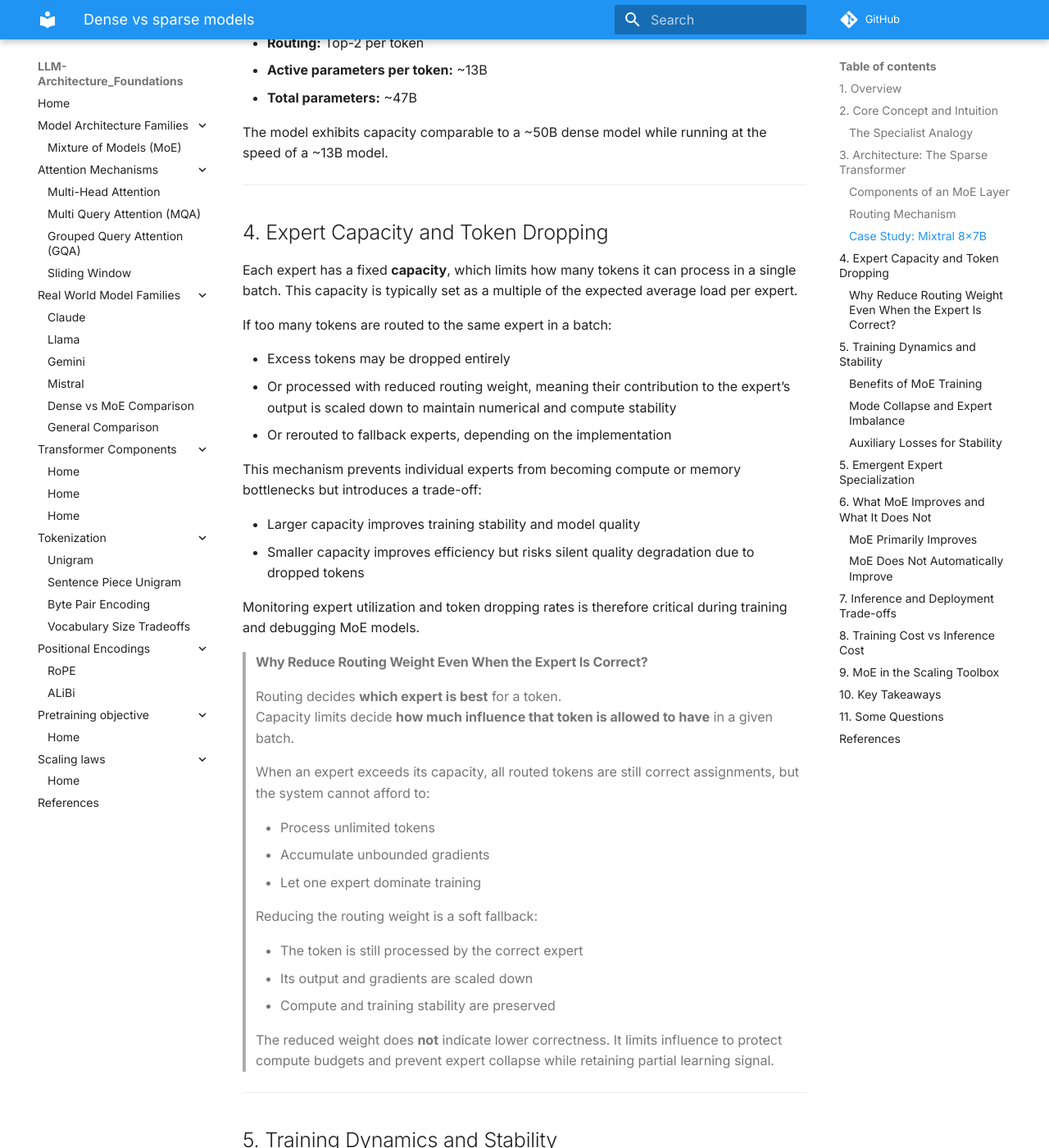
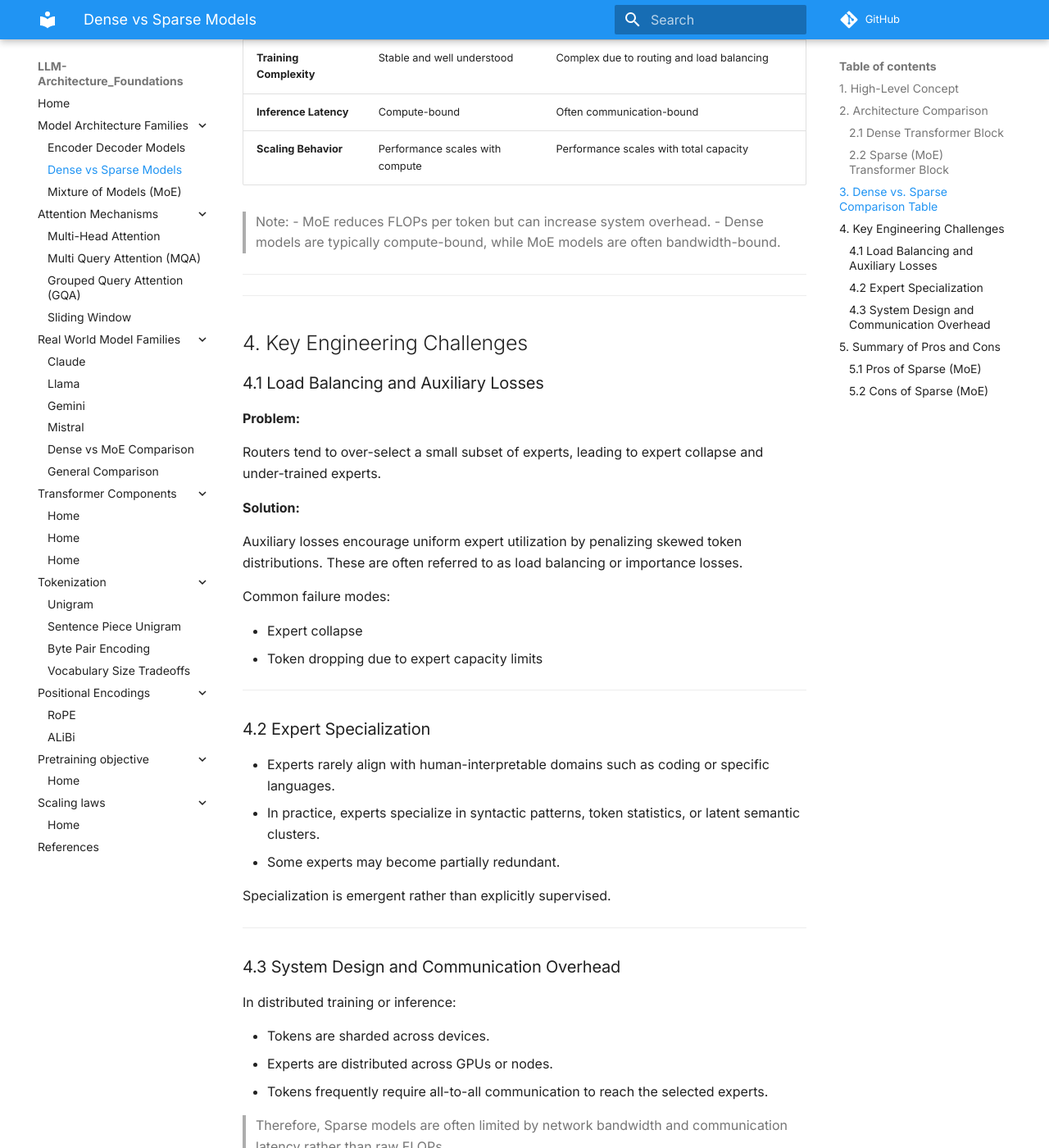
Before and after one commit to saurabhiit2007/LLM-Architecture-Foundations, an MkDocs documentation site: the page built from docs/model_architecture_families/dense_vs_sparse_models.md, in a window 1280 px wide and 1400 px high, scrolled down 1899 px. Shown: the whole window at 82% size. Built offline with MkDocs 1.6.1 and Material for MkDocs 9.7.7, drawn with Linux system fonts in a browser that asks for light colours; comment, search, counter and statistics services are not loaded; some of the changed text lies outside the part shown.

Commit message:
added dense vs sparse models

```diff
--- a/docs/model_architecture_families/dense_vs_sparse_models.md
+++ b/docs/model_architecture_families/dense_vs_sparse_models.md
@@ -1,260 +1,153 @@
-## 1. Overview
+## 1. High-Level Concept
 
-Mixture of Experts (MoE) is an architectural paradigm that enables scaling model capacity to frontier levels while keeping per-token inference compute manageable. It allows a model to store far more knowledge than a dense model with similar inference cost, making it a key technique behind models such as GPT-4, Mixtral, and Grok.
+The fundamental difference between Dense and Sparse models lies in the relationship between **Active Parameters** and **Total Parameters**.
+
+- **Dense Models (e.g., LLaMA 3, GPT-3):**
+  All model parameters are activated for every token. Increasing model capacity directly increases per-token compute and memory cost.
+
+
+- **Sparse Models / Mixture of Experts (MoE) (e.g., Mixtral, some DeepSeek variants):**
+  The model contains a large pool of parameters, but only a small subset is activated per token. This enables scaling model capacity faster than per-token compute, although system-level costs still increase.
+
+> Note: MoE decouples total parameter count from per-token compute, but does not eliminate compute, memory, or system overhead.
 
 ---
 
-## 2. Core Concept and Intuition
+---
 
-In a standard **dense Transformer**, every parameter participates in processing every token.
+## 2. Architecture Comparison
 
-**The problem with dense scaling**
+### 2.1 Dense Transformer Block
 
-- Increasing parameters increases capacity
-- But inference cost, latency, and memory usage scale linearly with model size
+In a standard Transformer layer, each token passes through:
 
-**The MoE solution**
+1. Self-Attention
+2. A single dense Feed-Forward Network (FFN)
 
-MoE decouples **model capacity** from **inference compute** by activating only a small subset of parameters for each token.
-
-### The Specialist Analogy
-
-Instead of one generalist handling all tasks, imagine a panel of specialists.
-
-- A routing system decides which specialists should handle each input
-- Only those specialists are consulted
-
-Key distinction:
-
-- **Total parameters** represent the full knowledge capacity
-- **Active parameters** determine inference cost for a given token
+All FFN parameters are evaluated for every token.
 
 ---
 
-## 3. Architecture: The Sparse Transformer
+### 2.2 Sparse (MoE) Transformer Block
 
-An MoE model is identical to a standard Transformer except that the **Feed-Forward Network (FFN)** layers are replaced with **MoE layers**.
+MoE replaces the single FFN with:
 
-### Components of an MoE Layer
+1. **Experts:**
+   A set of $N$ independent FFNs, commonly ranging from 8 to 64 experts.
 
-1. **Experts ($E_i$)**
+2. **Router (Gating Network):**
+   A lightweight network that selects which experts should process each token.
 
-   A set of $N$ independent FFNs, each with its own parameters.
+**Important architectural notes:**
 
-2. **Router / Gating Network ($G$)**
+- MoE typically replaces only the FFN, not the attention mechanism.
+- Many architectures interleave dense and MoE layers rather than applying MoE everywhere.
 
-   A small learnable function that scores which experts should process a given token.
 
-### Routing Mechanism
 
-For an input token representation $x$, the output of an MoE layer is:
+**Mathematical Formulation**
+
+For an input token $x$, the output is a weighted combination of the selected experts:
 
 $$
-y = \sum_{i=1}^{N} G(x)_i \cdot E_i(x)
+y = \sum_{i \in \text{TopK}} G(x)_i \cdot E_i(x)
 $$
 
-In **sparse MoE**, a **Top-k routing** strategy is used:
+Where:
+- $G(x)_i$ is the routing probability for expert $i$
+- $E_i(x)$ is the output of expert $i$
+- Most models use **Top-2 routing during training** and often **Top-1 routing during inference**
 
-- Only the top $k$ experts receive non-zero weights
-- All other experts are skipped entirely
-- Typically $k = 1$ or $k = 2$
-
-Only the selected experts are evaluated, making computation and gradient flow sparse.
+> Note: Detailed description of MoE is available [here](./mixture_of_experts.md)
 
 ---
 
-### Case Study: Mixtral 8x7B
+---
 
-- **Total experts:** 8
-- **Routing:** Top-2 per token
-- **Active parameters per token:** ~13B
-- **Total parameters:** ~47B
+## 3. Dense vs. Sparse Comparison Table
 
-The model exhibits capacity comparable to a ~50B dense model while running at the speed of a ~13B model.
+| Feature | Dense Models | Sparse Models (MoE) |
+|-------|--------------|---------------------|
+| **Per-Token Compute** | Proportional to model size | Proportional to active experts |
+| **Total Parameters** | Equal to active parameters | Much larger than active parameters |
+| **Memory Footprint** | Proportional to total parameters | Proportional to total parameters plus routing overhead |
+| **Training Complexity** | Stable and well understood | Complex due to routing and load balancing |
+| **Inference Latency** | Compute-bound | Often communication-bound |
+| **Scaling Behavior** | Performance scales with compute | Performance scales with total capacity |
+
+> Note:
+> - MoE reduces FLOPs per token but can increase system overhead.
+> - Dense models are typically compute-bound, while MoE models are often bandwidth-bound.
 
 ---
 
-## 4. Expert Capacity and Token Dropping
+---
 
-Each expert has a fixed **capacity**, which limits how many tokens it can process in a single batch. This capacity is typically set as a multiple of the expected average load per expert.
+## 4. Key Engineering Challenges
 
-If too many tokens are routed to the same expert in a batch:
+### 4.1 Load Balancing and Auxiliary Losses
 
-- Excess tokens may be dropped entirely
-- Or processed with reduced routing weight, meaning their contribution to the expert’s output is scaled down to maintain numerical and compute stability
-- Or rerouted to fallback experts, depending on the implementation
+**Problem:**
 
-This mechanism prevents individual experts from becoming compute or memory bottlenecks but introduces a trade-off:
+Routers tend to over-select a small subset of experts, leading to expert collapse and under-trained experts.
 
-- Larger capacity improves training stability and model quality
-- Smaller capacity improves efficiency but risks silent quality degradation due to dropped tokens
+**Solution:**
 
-Monitoring expert utilization and token dropping rates is therefore critical during training and debugging MoE models.
+Auxiliary losses encourage uniform expert utilization by penalizing skewed token distributions. These are often referred to as load balancing or importance losses.
 
+Common failure modes:
 
-> #### Why Reduce Routing Weight Even When the Expert Is Correct?
-> Routing decides **which expert is best** for a token.
-> Capacity limits decide **how much influence that token is allowed to have** in a given batch.
->
-> When an expert exceeds its capacity, all routed tokens are still correct assignments, but the system cannot afford to:
->
-> - Process unlimited tokens
-> - Accumulate unbounded gradients
-> - Let one expert dominate training
->
->Reducing the routing weight is a soft fallback:
->
->- The token is still processed by the correct expert
->- Its output and gradients are scaled down
->- Compute and training stability are preserved
->
->The reduced weight does **not** indicate lower correctness.
->It limits influence to protect compute budgets and prevent expert collapse while retaining partial learning signal.
+- Expert collapse
+- Token dropping due to expert capacity limits
 
 ---
 
-## 5. Training Dynamics and Stability
+### 4.2 Expert Specialization
 
-### Benefits of MoE Training
+- Experts rarely align with human-interpretable domains such as coding or specific languages.
+- In practice, experts specialize in syntactic patterns, token statistics, or latent semantic clusters.
+- Some experts may become partially redundant.
 
-- **Compute efficiency:** Lower validation loss for the same training FLOPs compared to dense models
-- **Knowledge scaling:** Experts can store long-tail facts and rare patterns efficiently
-- **Faster convergence:** Sparse FFNs reduce redundant computation
+Specialization is emergent rather than explicitly supervised.
 
 ---
 
-### Mode Collapse and Expert Imbalance
+### 4.3 System Design and Communication Overhead
 
-A common failure mode is **expert collapse**:
+In distributed training or inference:
 
-- Early-random advantages cause one expert to receive more tokens
-- That expert improves faster due to more gradients
-- Other experts receive fewer updates and remain undertrained
+- Tokens are sharded across devices.
+- Experts are distributed across GPUs or nodes.
+- Tokens frequently require all-to-all communication to reach the selected experts.
+
+> Therefore, Sparse models are often limited by network bandwidth and communication latency rather than raw FLOPs.
+
+During inference, systems may reduce communication overhead using:
+
+- Static expert placement
+- Expert parallelism
+- Reduced routing flexibility
 
 ---
 
-### Auxiliary Losses for Stability
+---
 
-To prevent collapse, MoE training includes additional losses:
+## 5. Summary of Pros and Cons
 
-- **Load Balancing Loss:** Penalizes uneven token distribution across experts
-- **Z-Loss:** Penalizes large router logits to improve numerical stability
+### 5.1 Pros of Sparse (MoE)
+- Higher model capacity at similar per-token compute
+- Improved scaling efficiency at very large parameter counts
+- Lower training compute for a given performance target
 
-These losses are essential for maintaining expert diversity.
+### 5.2 Cons of Sparse (MoE)
+- Memory usage scales with total parameters, not active parameters
+- Complex training dynamics and sensitivity to routing hyperparameters
+- Higher system and serving complexity
+- Inference latency can be dominated by communication overhead
+
+**Example:**
+A 47B MoE model with 12B active parameters still requires memory comparable to a 47B dense model.
 
 ---
 
-## 5. Emergent Expert Specialization
-
-Experts are not manually assigned domains.
-
-Specialization emerges implicitly from:
-
-- Routing gradients
-- Data distribution
-- Load balancing constraints
-
-In practice, experts often specialize in:
-
-- Syntax and formatting
-- Punctuation and boilerplate
-- Code versus natural language
-- Long-context versus short-context tokens
-
-MoE does not guarantee clean semantic specialization such as math or biology experts.
-
 ---
-
-## 6. What MoE Improves and What It Does Not
-
-### MoE Primarily Improves
-
-- Factual recall
-- Coverage of rare or long-tail patterns
-- Knowledge density per inference FLOP
-
-### MoE Does Not Automatically Improve
-
-- Multi-step reasoning
-- Logical consistency
-- Planning and abstraction
-
-Reasoning quality depends more on:
-
-- Attention mechanisms
-- Data quality
-- Post-training alignment and RL
-
----
-
-## 7. Inference and Deployment Trade-offs
-
-| Aspect | Impact |
-|------|-------|
-| Throughput | High, due to sparse computation |
-| Latency | Low, driven by active parameter count |
-| VRAM Usage | Very high, since all experts must be resident |
-| Communication | High, requires all-to-all routing in distributed setups |
-
-MoE models are often **memory-bandwidth bound**, not compute-bound.
-
----
-
-## 8. Training Cost vs Inference Cost
-
-MoE reduces inference cost but increases training complexity:
-
-- More communication overhead
-- More fragile optimization
-- Harder distributed orchestration
-
-MoE is most effective when:
-
-- A model is trained once
-- Served at massive scale
-- Inference cost dominates total lifetime cost
-
-Dense models may be preferable for smaller-scale or latency-critical use cases.
-
----
-
-## 9. MoE in the Scaling Toolbox
-
-| Strategy | Key Idea | Trade-off |
-|--------|---------|----------|
-| Dense scaling | Increase parameters | Expensive inference |
-| MoE | Sparse activation | Memory and communication overhead |
-| Longer training | More tokens per parameter | Higher one-time cost |
-| Quantization | Lower precision | Potential accuracy loss |
-
-MoE is a powerful but specialized tool, not a universal solution.
-
----
-
-## 10. Key Takeaways
-
-- MoE decouples capacity from inference compute
-- It is most effective for knowledge-heavy scaling
-- Training is harder, inference is cheaper
-- Many failures stem from routing imbalance and systems constraints
-
-MoE reflects a broader trend in modern LLMs: scaling is as much a systems problem as it is a modeling problem.
-
----
-
-## 11. Some Questions
-
-**Q: Does MoE reduce attention bottlenecks?**
-A: No. MoE typically replaces FFN layers. Attention remains dense, so KV cache memory and attention compute are unchanged.
-
-**Q: Why use Top-2 routing instead of Top-1?**
-A: Top-2 provides smoother gradients and backup information flow, improving training stability.
-
-**Q: What is the main bottleneck when serving MoE models?**
-A: Memory bandwidth and communication, not raw FLOPs.
-
----
-
-## References
-
-1. https://huggingface.co/blog/moe
--- a/mkdocs.yml
+++ b/mkdocs.yml
@@ -31,6 +31,8 @@ extra_javascript:
 nav:
   - Home: index.md
   - Model Architecture Families:
+      - Encoder Decoder Models: ./model_architecture_families/encoder_decoder_models.md
+      - Dense vs Sparse Models: ./model_architecture_families/dense_vs_sparse_models.md
       - Mixture of Models (MoE): ./model_architecture_families/mixture_of_experts.md
   - Attention Mechanisms:
       - Multi-Head Attention: ./attention_mechanisms/index.md
```
